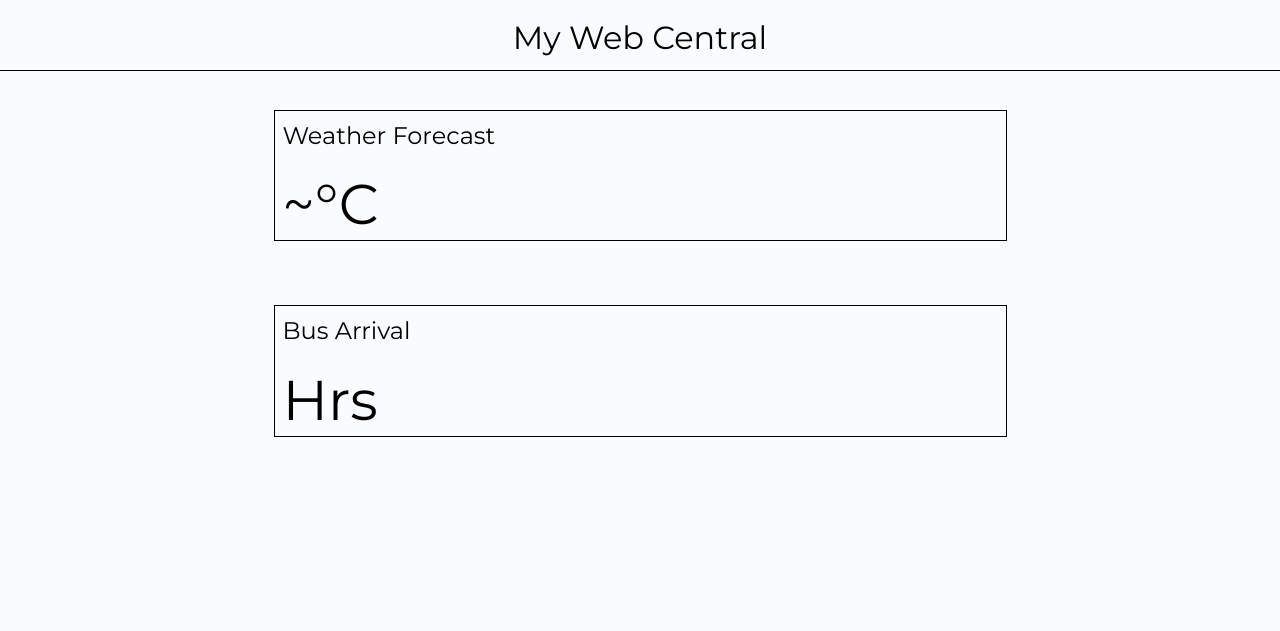
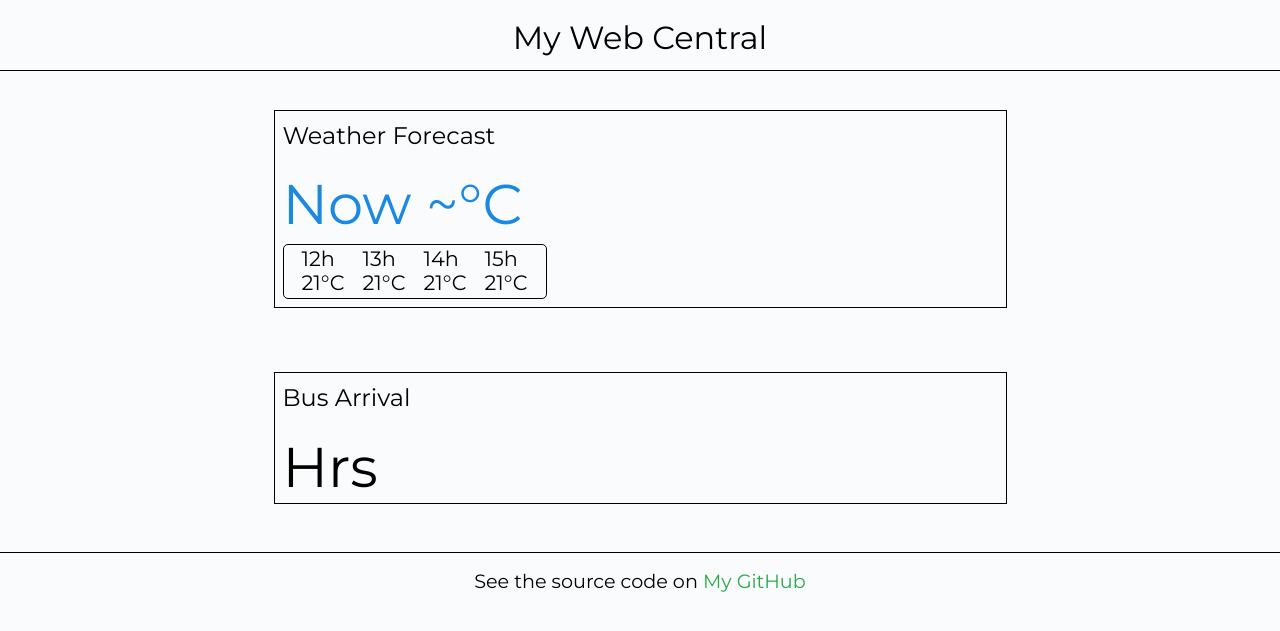
Before and after one commit to rafa-leao/my-web-central, a Flask app: page / in a window 1280 px wide. Shown: the top 631 px of the page. Run offline with Flask 2, Linux system fonts and the light colour scheme; data that the repository does not hold is empty.

Commit message:
template improved

```diff
--- a/static/general.css
+++ b/static/general.css
@@ -3,8 +3,14 @@
 
 	body {
 		font-family: 'Montserrat', sans-serif;
-		margin-bottom: 5em;
+		margin-bottom: 1em;
 		background-color: #f9fbfd;
+	}
+
+	a {
+		text-decoration: none;
+		color: #29ab47;
+		cursor: pointer;
 	}
 
 /*header*/
@@ -18,3 +24,16 @@
 
 		border-bottom: solid 1px black;
 	}
+
+/*footer*/
+
+	.footer {
+		font-size: 1.2em;
+
+		border-top: solid 1px black;
+
+		padding: 1em;
+	}
+		.footer-wrapper {
+			text-align: center;
+		}
--- a/static/index.css
+++ b/static/index.css
@@ -28,4 +28,21 @@
 			.weather-now,
 			.bus-arrival {
 				font-size: 3.5em;
+
+				display: inline-block;
 			}
+				.weather-now {
+					color: #1b88e2;
+
+					margin-bottom: .2em;
+				}
+
+			.table {
+				font-size: 1.3em;
+
+				border: solid 1px black;
+				border-radius: 5px;
+
+				border-collapse: separate;
+				border-spacing: .9em .2em;
+			}
--- a/templates/index.html
+++ b/templates/index.html
@@ -26,7 +26,25 @@
 
 					<h2 class="main-subtitle">Weather Forecast</h2>
 
-					<span class="weather-now">~{{ temperature_now }}°C</span>
+					<span class="weather-now"> Now ~{{ temperature_now }}°C </span>
+
+					<table class="table">
+						<tbody>
+							<tr>
+								<td>12h</td>
+								<td>13h</td>
+								<td>14h</td>
+								<td>15h</td>
+							</tr>
+							<tr>
+								<td>21°C</td>
+								<td>21°C</td>
+								<td>21°C</td>
+								<td>21°C</td>
+							</tr>
+						</tbody>
+					</table>
+
 				</article>
 			</section>
 
@@ -40,5 +58,12 @@
 				</article>
 			</section>
 		</main>
+		<footer class="footer">
+			<div class="footer-wrapper">
+				<span>See the source code on
+					<a href="https://github.com/rafa-leao/my-news-central">My GitHub</a>
+				</span>
+			</div>
+		</footer>
 	</body>
 </html>
```
